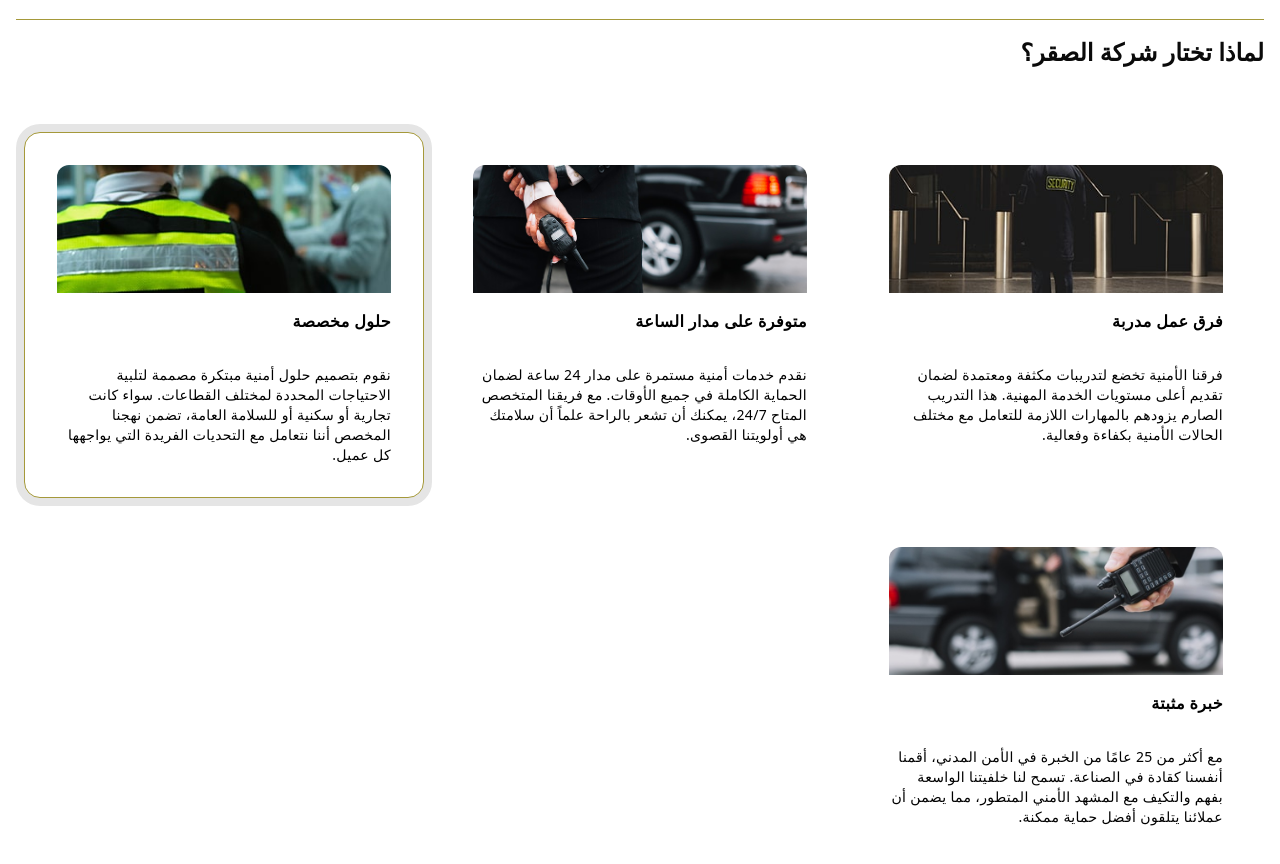
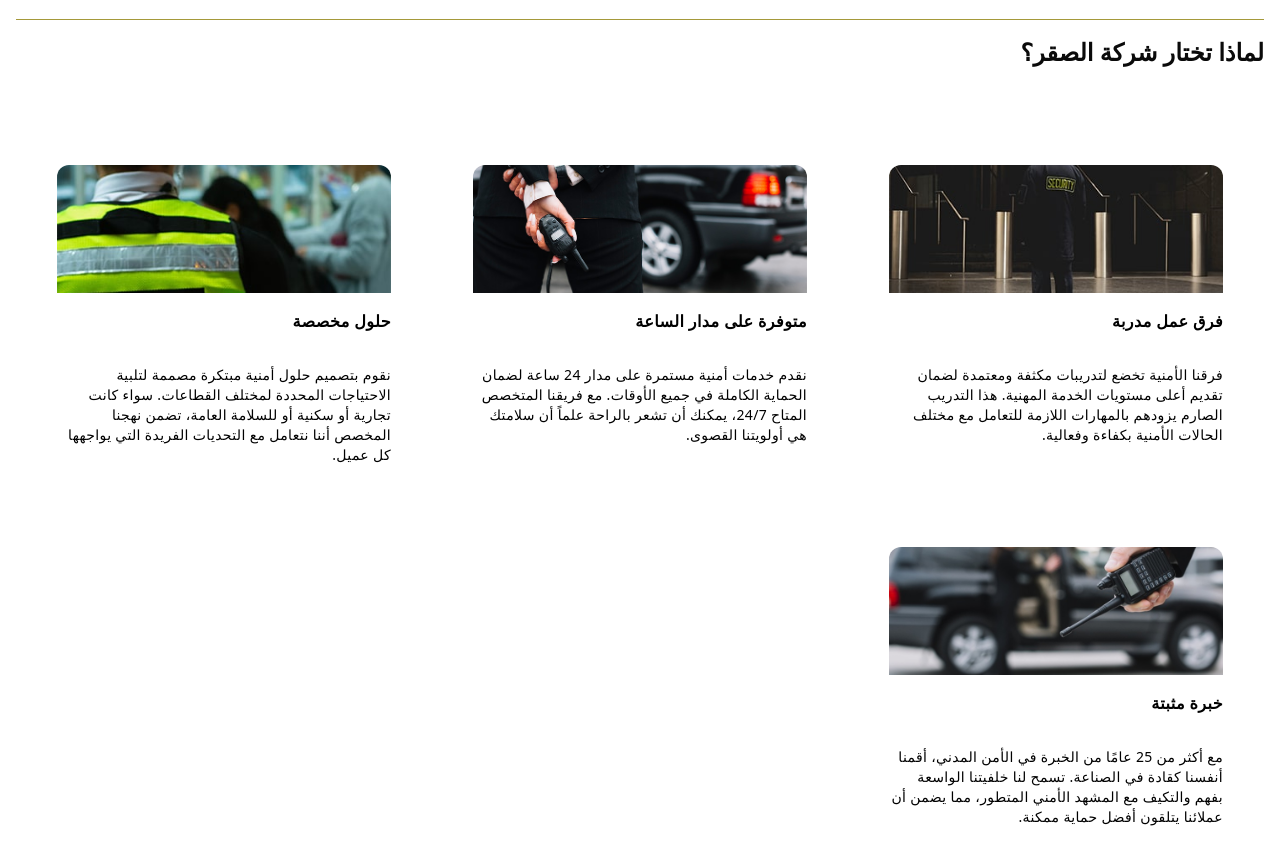
Before and after one commit to obaidallah1/alsaqersecurity, a React (Vite) app: page / in a window 1280 px wide. Shown: the part 2700-3564 px from the top of the page. Built offline with nearby package versions, Linux system fonts and the light colour scheme.

Commit message:
fix: hover and scroll problem

```diff
--- a/src/components/ui/card-hover-effect.tsx
+++ b/src/components/ui/card-hover-effect.tsx
@@ -14,9 +14,25 @@ export const HoverEffect = ({
   className?: string;
 }) => {
   const [activeIndex, setActiveIndex] = useState<number | null>(null);
+  const [isMobile, setIsMobile] = useState(false); // Track if the view is mobile
   const containerRef = useRef<HTMLDivElement>(null);
 
   useEffect(() => {
+    // Check if the screen size is mobile
+    const handleResize = () => {
+      setIsMobile(window.innerWidth <= 768); // Adjust breakpoint as needed
+    };
+
+    handleResize(); // Run initially
+    window.addEventListener("resize", handleResize);
+    return () => {
+      window.removeEventListener("resize", handleResize);
+    };
+  }, []);
+
+  useEffect(() => {
+    if (!isMobile) return; // Only enable the observer on mobile
+
     const observer = new IntersectionObserver(
       (entries) => {
         entries.forEach((entry) => {
@@ -35,7 +51,7 @@ export const HoverEffect = ({
     return () => {
       elements?.forEach((el) => observer.unobserve(el));
     };
-  }, []);
+  }, [isMobile]);
 
   return (
     <div
@@ -50,6 +66,12 @@ export const HoverEffect = ({
           key={item.title}
           className="relative group block p-2 h-full w-full card-item"
           data-index={idx}
+          onMouseEnter={() => {
+            if (!isMobile) setActiveIndex(idx); // Hover effect for desktop
+          }}
+          onMouseLeave={() => {
+            if (!isMobile) setActiveIndex(null); // Clear hover effect for desktop
+          }}
         >
           <AnimatePresence>
             {activeIndex === idx && (
```
